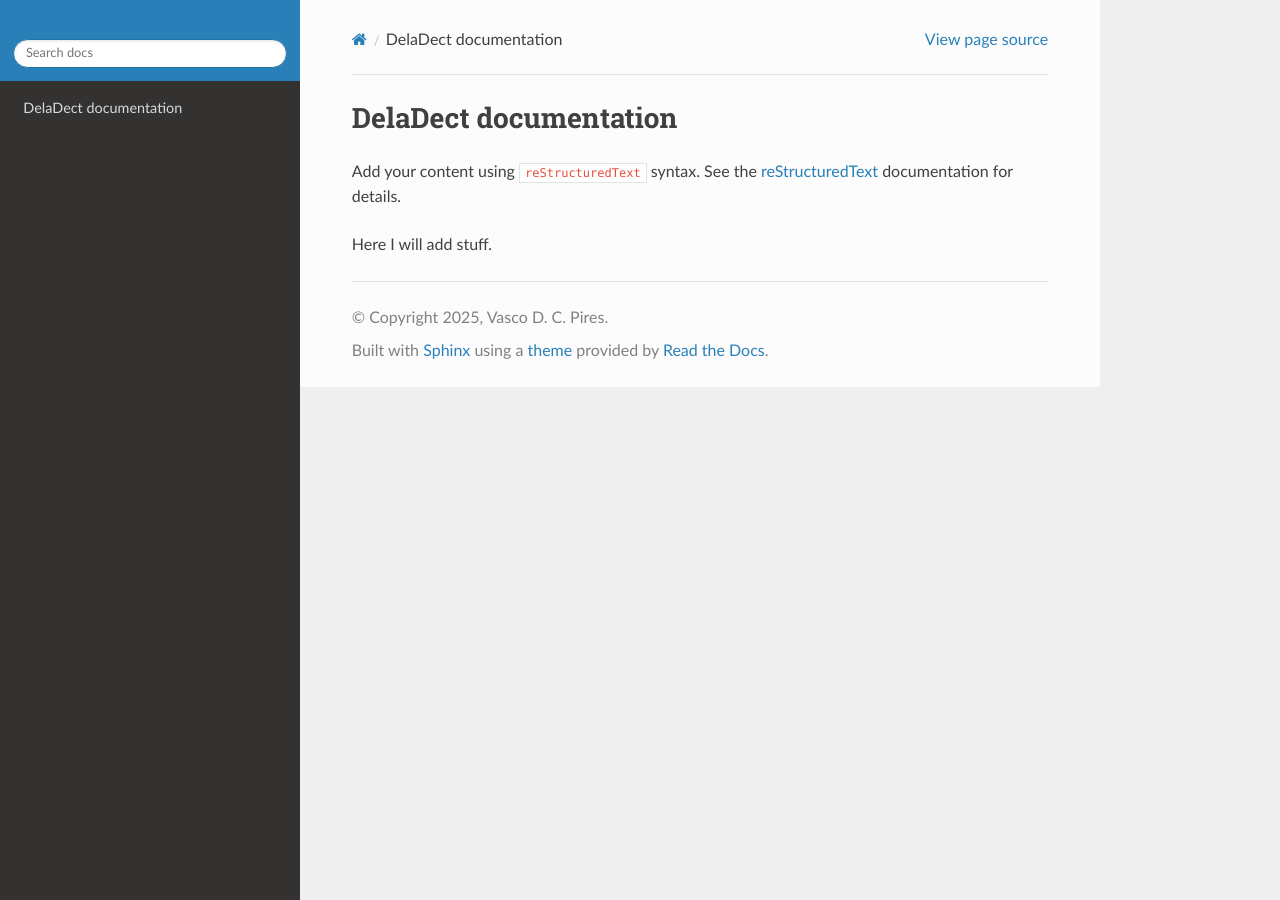
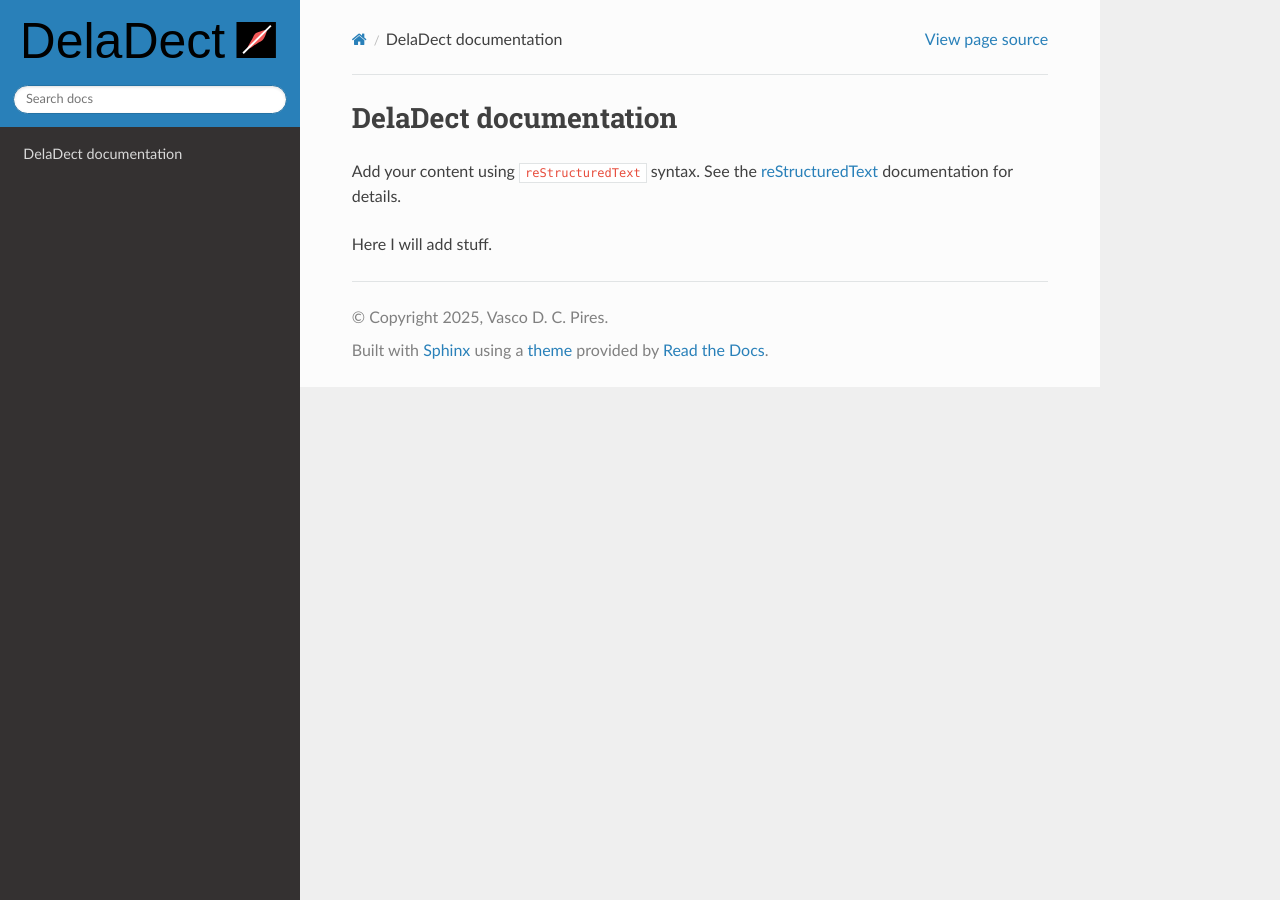
Before and after one commit to VascoPires/DelaDect, a Sphinx documentation site: the page built from docs/source/index.rst, in a window 1280 px wide. Built offline with Sphinx 7.4.7 and the Read the Docs theme 3.1.0, drawn with Linux system fonts in a browser that asks for light colours.

Commit message:
added_logo

```diff
--- a/docs/source/conf.py
+++ b/docs/source/conf.py
@@ -25,8 +25,7 @@ exclude_patterns = []
 
 html_theme = 'sphinx_rtd_theme'
 html_static_path = ['_static']
-html_logo = 'docs/images/deladect_logo.svg'
+html_logo = 'deladect_logo.svg'
 html_theme_options = {
-    'logo_only': True,
-    'display_version': False,
+    'logo_only': True
 }
```
Also changed, not shown: docs/source/deladect_logo.svg (renamed from docs/images/deladect_logo.svg), 2 other files.
